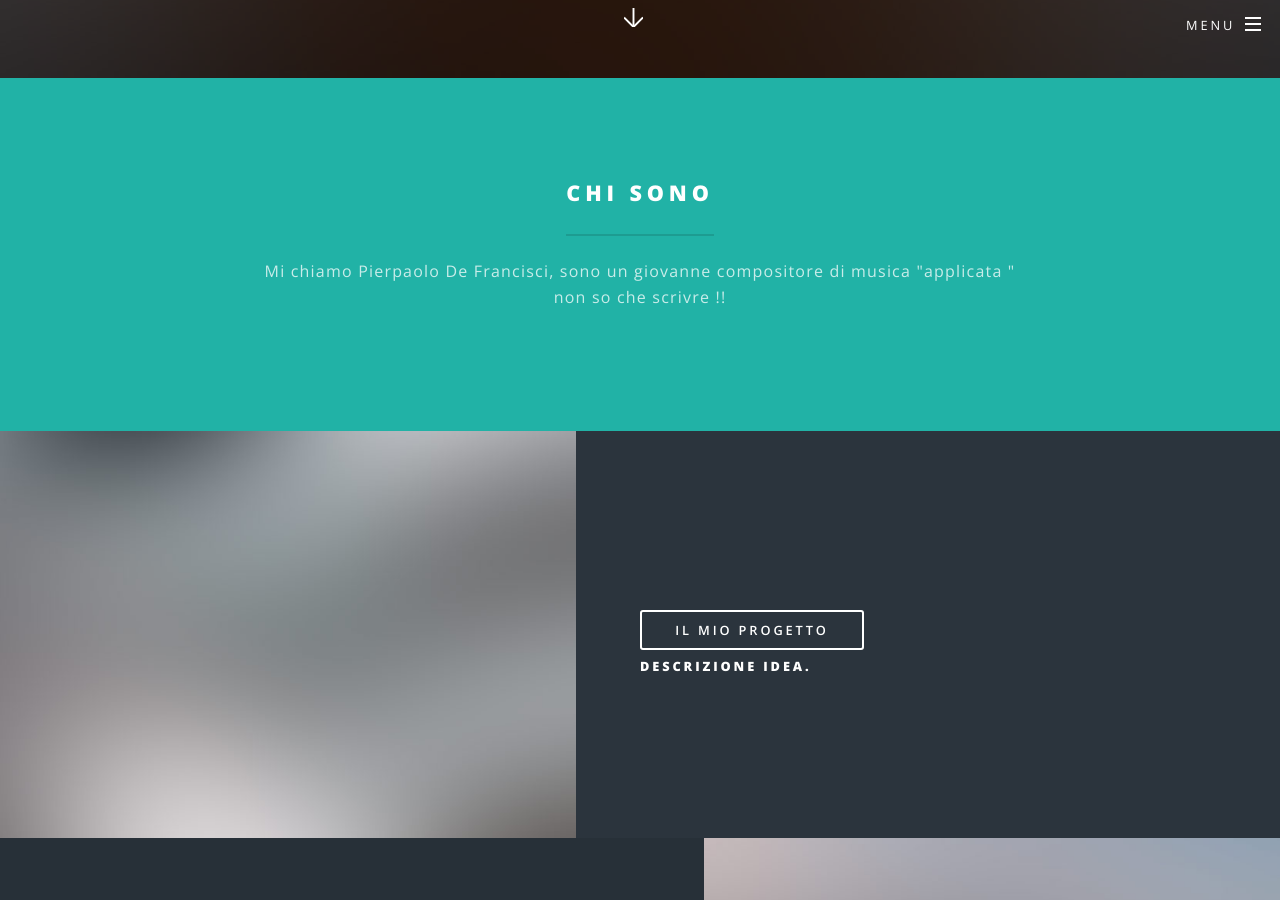
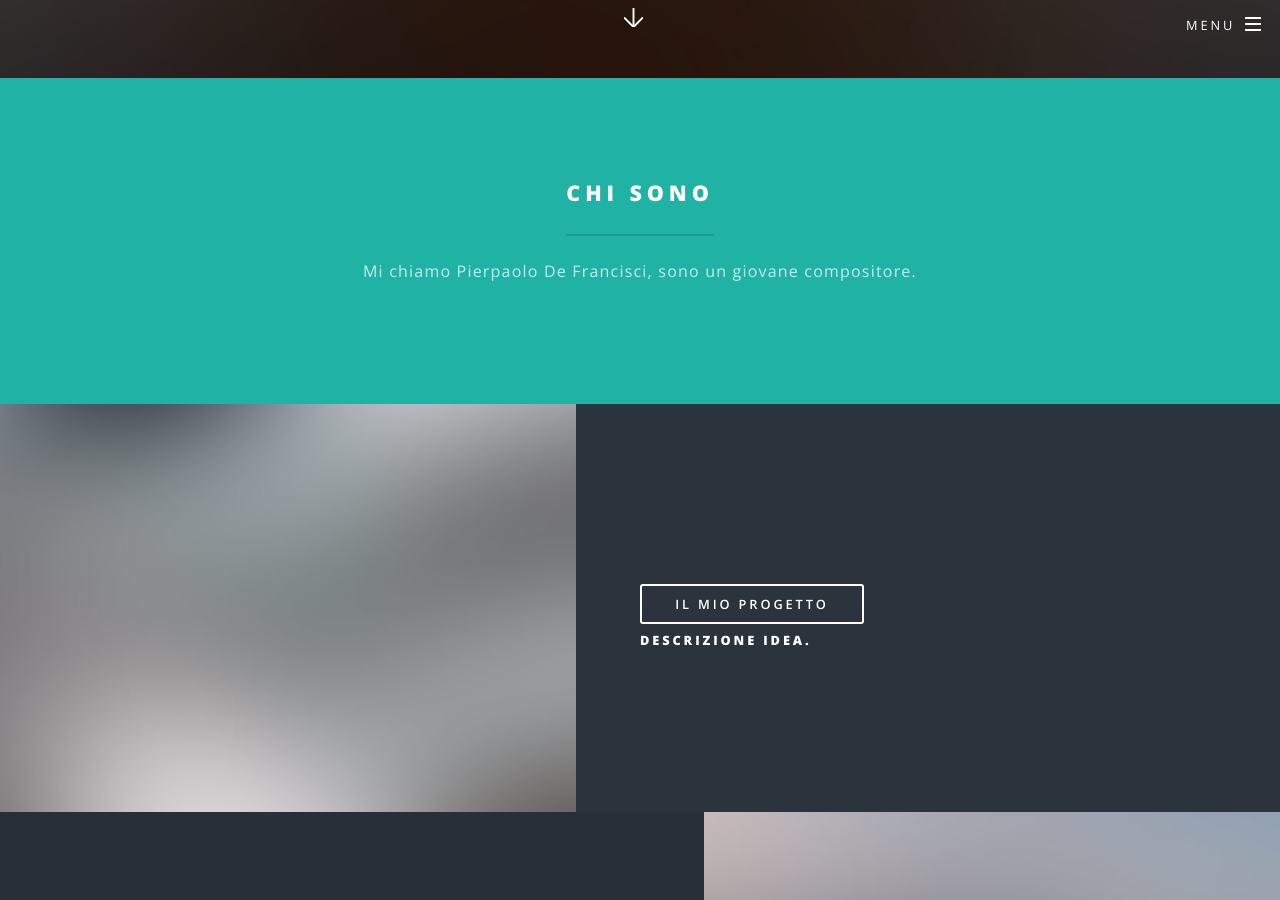
Before and after one commit to PierpaoloDeFrancisci/pierpaolodefrancisci.github.io, a Jekyll site: the page built from index.html, in a window 1280 px wide and 900 px high, scrolled down 822 px. Built offline with Jekyll 4.4.1, drawn with Linux system fonts in a browser that asks for light colours.

Commit message:
some general fixes

```diff
--- a/composizioni.html
+++ b/composizioni.html
@@ -2,7 +2,7 @@
 layout: page
 title: Composizioni
 ---
-	<h3>Composizioni per cortometraggi e lunghimetraggi </h3>
+	<h3>Composizioni per cortometraggi e lungometraggi</h3>
 	<!-- <h5>da mettere il link con soundcloud </h5> -->
 	<head><script src="https://w.SoundCloud.com/player/api.js" type="text/javascript"></script>
 		<div>
@@ -13,7 +13,7 @@ title: Composizioni
 	<!-- <p>Morbi mattis mi consectetur tortor elementum, varius pellentesque velit convallis. Aenean tincidunt lectus auctor mauris maximus, ac scelerisque ipsum tempor. Duis vulputate ex et ex tincidunt, quis lacinia velit aliquet. Duis non efficitur nisi, id malesuada justo. Maecenas sagittis felis ac sagittis semper. Curabitur purus leo, tempus sed finibus eget, fringilla quis risus. Maecenas et lorem quis sem varius sagittis et a est. Maecenas iaculis iaculis sem. Donec vel dolor at arcu tincidunt bibendum. Interdum et malesuada fames ac ante ipsum primis in faucibus. Fusce ut aliquet justo. Donec id neque ipsum. Integer eget ultricies odio. Nam vel ex a orci fringilla tincidunt. Aliquam eleifend ligula non velit accumsan cursus. Etiam ut gravida sapien.</p>
 	<p>Vestibulum ultrices risus velit, sit amet blandit massa auctor sit amet. Sed eu lectus sem. Phasellus in odio at ipsum porttitor mollis id vel diam. Praesent sit amet posuere risus, eu faucibus lectus. Vivamus ex ligula, tempus pulvinar ipsum in, auctor porta quam. Proin nec dui cursus, posuere dui eget interdum. Fusce lectus magna, sagittis at facilisis vitae, pellentesque at etiam. Quisque posuere leo quis sem commodo, vel scelerisque nisi scelerisque. Suspendisse id quam vel tortor tincidunt suscipit. Nullam auctor orci eu dolor consectetur, interdum ullamcorper ante tincidunt. Mauris felis nec felis elementum varius.</p>
 	<hr /> -->
-	<h3>Composizioni di musica eletracustica </h3>
+	<h3>Composizioni di musica elettroacustica</h3>
 	<head><script src="https://w.SoundCloud.com/player/api.js" type="text/javascript"></script>
 		<div>
    <iframe width="100%" height="166" scrolling="no" frameborder="no"
--- a/index.html
+++ b/index.html
@@ -17,9 +17,8 @@ layout: landing
 					<section id="one" class="wrapper style1 special">
 						<div class="inner">
 							<header class="major">
-								<h2>Chi sono </h2>
-								<p>Mi chiamo Pierpaolo De Francisci, sono un giovanne compositore di musica "applicata " <br />
-								non so che scrivre !!</p>
+								<h2>Chi sono</h2>
+								<p>Mi chiamo Pierpaolo De Francisci, sono un giovane compositore.</p>
 							</header>
 							<!-- <ul class="icons major">
 								<li><span class="icon fa-diamond major style1"><span class="label">Lorem</span></span></li>
@@ -33,8 +32,8 @@ layout: landing
 					<section id="two" class="wrapper alt style2">
 						<section class="spotlight">
 							<div class="image"><img src="images/pic01.jpg" alt="" /></div><div class="content">
-								<a href="il mio progetto.html" class="button">il mio progetto</a>
-								<h5> descrizione idea.</h5>
+								<a href="progetto.html" class="button">il mio progetto</a>
+								<h5>descrizione idea.</h5>
 							</div>
 						</section>
 						<section class="spotlight">
@@ -56,8 +55,8 @@ layout: landing
 						<section id="three" class="wrapper alt style2">
 							<section class="spotlight">
 								<div class="image"><img src="images/pic01.jpg" alt="" /></div><div class="content">
-									<a href="contatti.html" class="button">contati</a>
-									<h5> descrizione idea.</h5>
+									<a href="contatti.html" class="button">contatti</a>
+									<h5>descrizione idea.</h5>
 								</div>
 							</section>
 							<!-- <section class="spotlight">
--- a/il mio progetto.html
+++ b/progetto.html
@@ -9,7 +9,7 @@ title: Il mio progretto
 				This is <u>underlined</u> and this is code: <code>for (;;) { ... }</code>. Finally, <a href="#">this is a link</a>.</p>
 				<hr /> -->
 				<header>
-					<h4>"composizione applicata"</h4>
+					<h4>composizione applicata</h4>
 					<p>Un passione un lavoro </p>
 				</header>
 				<p>Fin da quando ho incominciato ad avvicinarmi al mondo della compiszione ho sempre pensato che ormai il tempo della musica assoluta era passato, ma che ben sì ora la musica doveva entrare a contato diretto con altre forme d'arte.Motivo per cui ho deciso di intraprendere gli studi di "musica applicata" presso il conservatorio G.Nicolini di Piacenza, dove poco a poco ho scoperto i segretti che si celano dietro un film,un istallazione audio/visiva o un video d'arte.Portando in un musica l'idea del regista o di chi ha montato il video.La mio pregetto è quelo di creare un tipo di musica che possa formare  un dialogo tra audio e immagine  per scolegarmi dalla diatribba che ormai va avati del inzione del cinema sonoro fra la differenza da chi guarda solo il video e chi ascolta solo la musica.</p>
```
